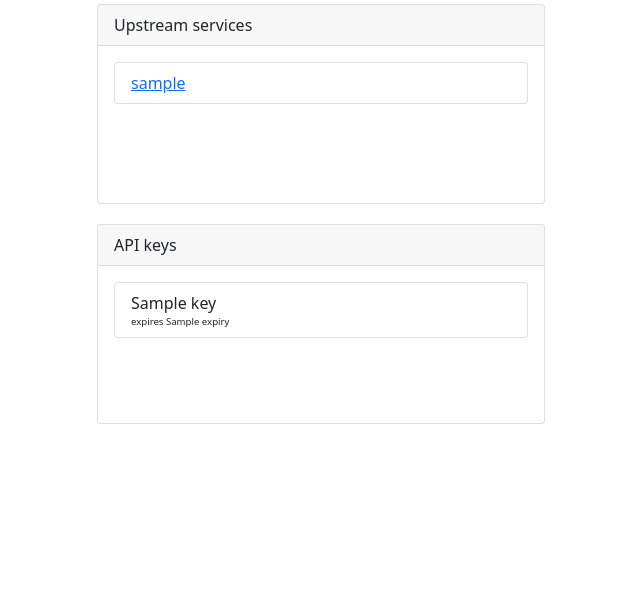
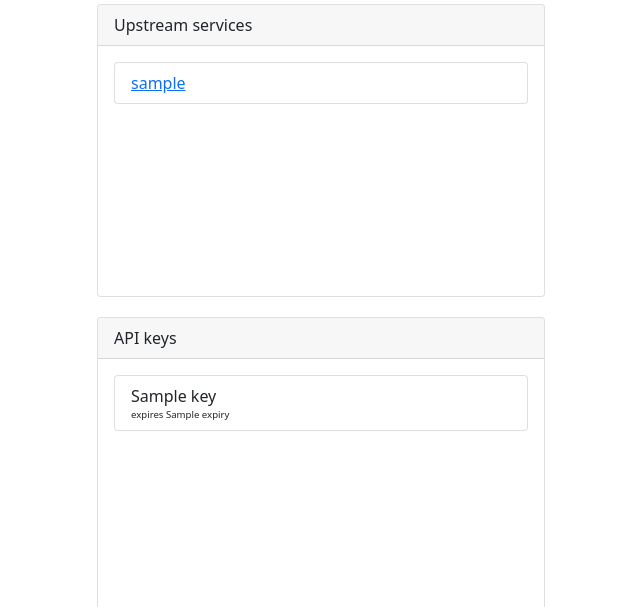
Before and after one commit to geosolutions-it/djam, a Django app: template project/apps/user_management/templates/account/user_edit.html in a window 1280 px wide, after a click on "Resources". Shown: the part 193-800 px from the top of the page, without its empty margins (319-959 px from the left). Run offline with Django 3.2, Linux system fonts and the light colour scheme; tables that the repository leaves empty hold one stand-in row (values such as "Sample post"); the template is opened without the code that fills it: values that come from a table or form of the project are taken from there, most other values are stand-ins (such as "Sample title", 1, 10 or a date in 2020); parts of the project's set-up code (start-up, migrations or seed data) failed here and were passed over; some libraries are stand-ins or nearby versions.

Commit message:
some fixes to dashboard

```diff
--- a/project/apps/proxy/utils.py
+++ b/project/apps/proxy/utils.py
@@ -43,6 +43,6 @@ def get_allowed_resources(user):
     roles = user.get_roles()
 
     # Get the IDs of the user's resources from the AccessRule table
-    user_resources = Resource.objects.filter(accessrule__in=AccessRule.objects.filter(role__in=roles)).all()
+    user_resources = Resource.objects.filter(accessrule__in=AccessRule.objects.filter(role__in=roles, active=True)).all()
 
     return user_resources
--- a/project/apps/user_management/static/user_management/css/user_edit.css
+++ b/project/apps/user_management/static/user_management/css/user_edit.css
@@ -61,7 +61,11 @@
 .user-edit-form-box .card {
   margin-top: 20px;
   text-align: left;
-  min-height: 200px;
+}
+
+.user-edit-form-box .card .card-body__250 {
+  min-height: 250px;
+  max-height: 250px;
 }
 
 .user-edit-form-box .card-header {
--- a/project/apps/user_management/templates/account/user_resources.html
+++ b/project/apps/user_management/templates/account/user_resources.html
@@ -3,7 +3,7 @@
 <div class="overflow-auto">
     <div class="card overflow-auto">
         <div class="card-header">Upstream services</div>
-        <div class="card-body">
+        <div class="card-body card-body__250">
           <ul class="list-group">
             {% for resource in resource_list %}
               <li class="list-group-item"><a href="{{ scheme }}://{{ domain }}/service/{{ resource }}">{{ resource.slug }}</a></li>
@@ -15,7 +15,7 @@
     </div>
     <div class="card overflow-auto">
         <div class="card-header">API keys</div>
-        <div class="card-body">
+        <div class="card-body card-body__250">
           <ul class="list-group">
             {% for apikey in apikey_list %}
               <li class="list-group-item"><span class="apikey-item__key">{{ apikey.key }}</span><span class="apikey-item__expires">expires {{apikey.expiry}}</span></li>
```
